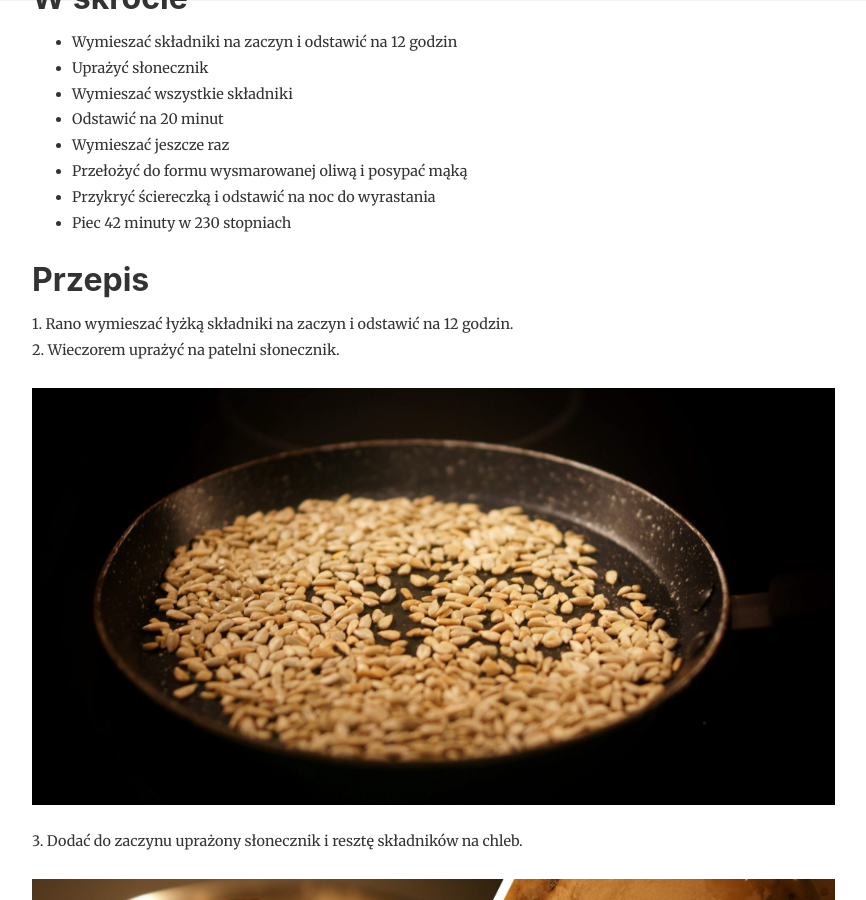
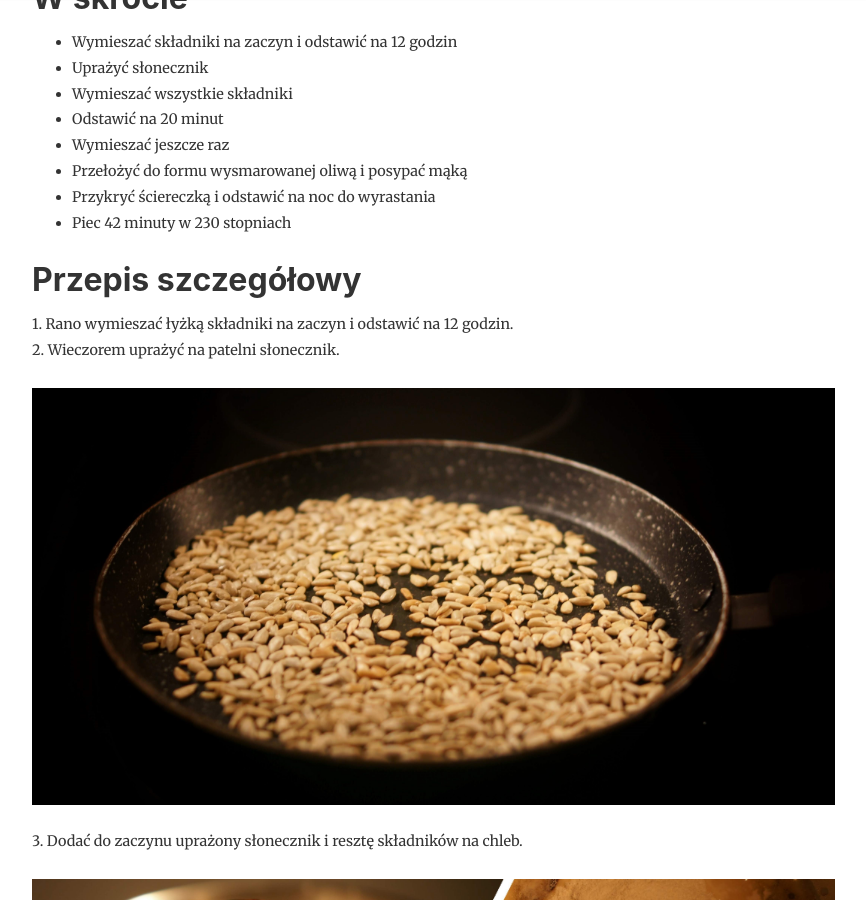
Before and after one commit to leszko/chlebyrolfa.github.io, a Jekyll site: the page built from _posts/2020-04-20-chleb-z-melasa.md, in a window 1280 px wide and 900 px high, scrolled down 1487 px. Shown: the whole window, without its empty margins (68-934 px from the left). Built offline with Jekyll 4.4.1, drawn with Linux system fonts in a browser that asks for light colours; nearby versions of some CDN libraries; comment, search, counter and statistics services are not loaded.

Commit message:
Fix "Przepis szczegółowy" in chleb z melasą

```diff
--- a/_posts/2020-04-20-chleb-z-melasa.md
+++ b/_posts/2020-04-20-chleb-z-melasa.md
@@ -39,7 +39,7 @@ when-to-start: rano poprzedniego dnia
 * Przykryć ściereczką i odstawić na noc do wyrastania
 * Piec 42 minuty w 230 stopniach
 
-## Przepis
+## Przepis szczegółowy
 
 1\. Rano wymieszać łyżką składniki na zaczyn i odstawić na 12 godzin.\\
 2\. Wieczorem uprażyć na patelni słonecznik.
```
